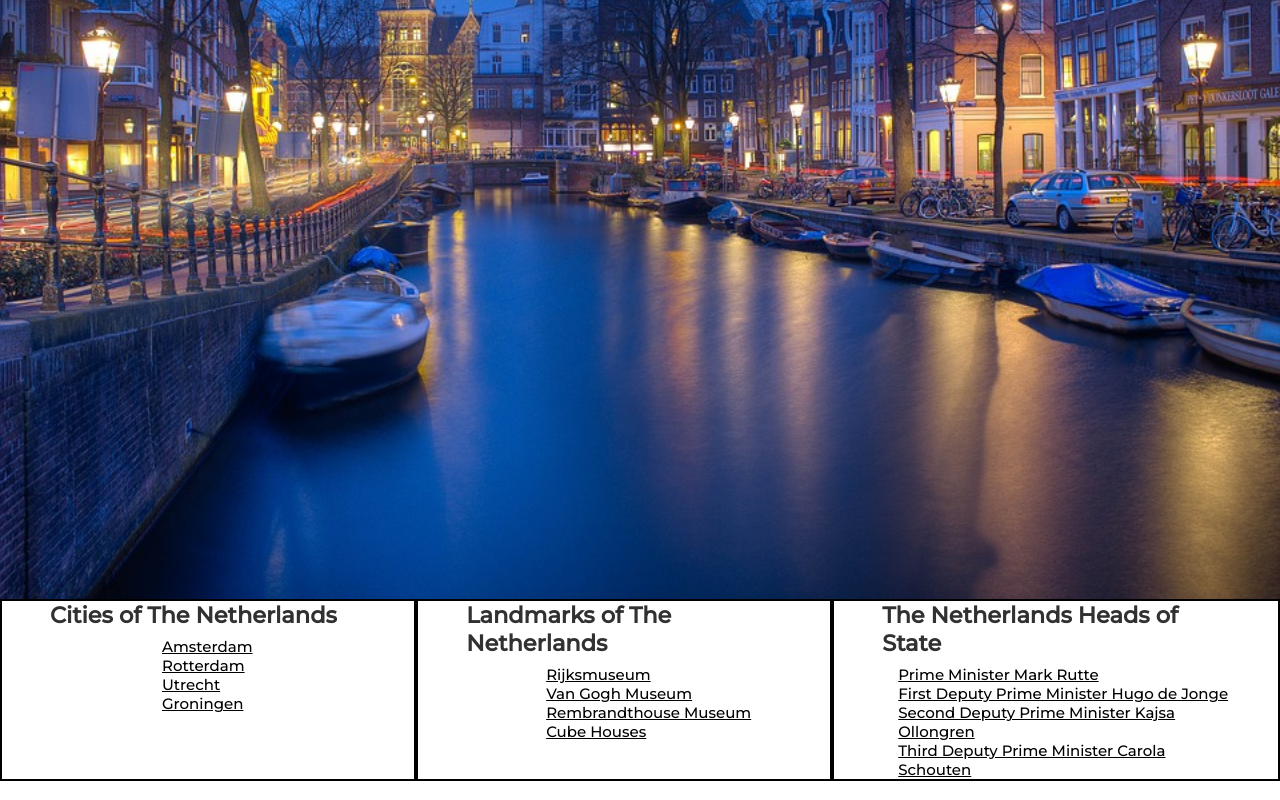
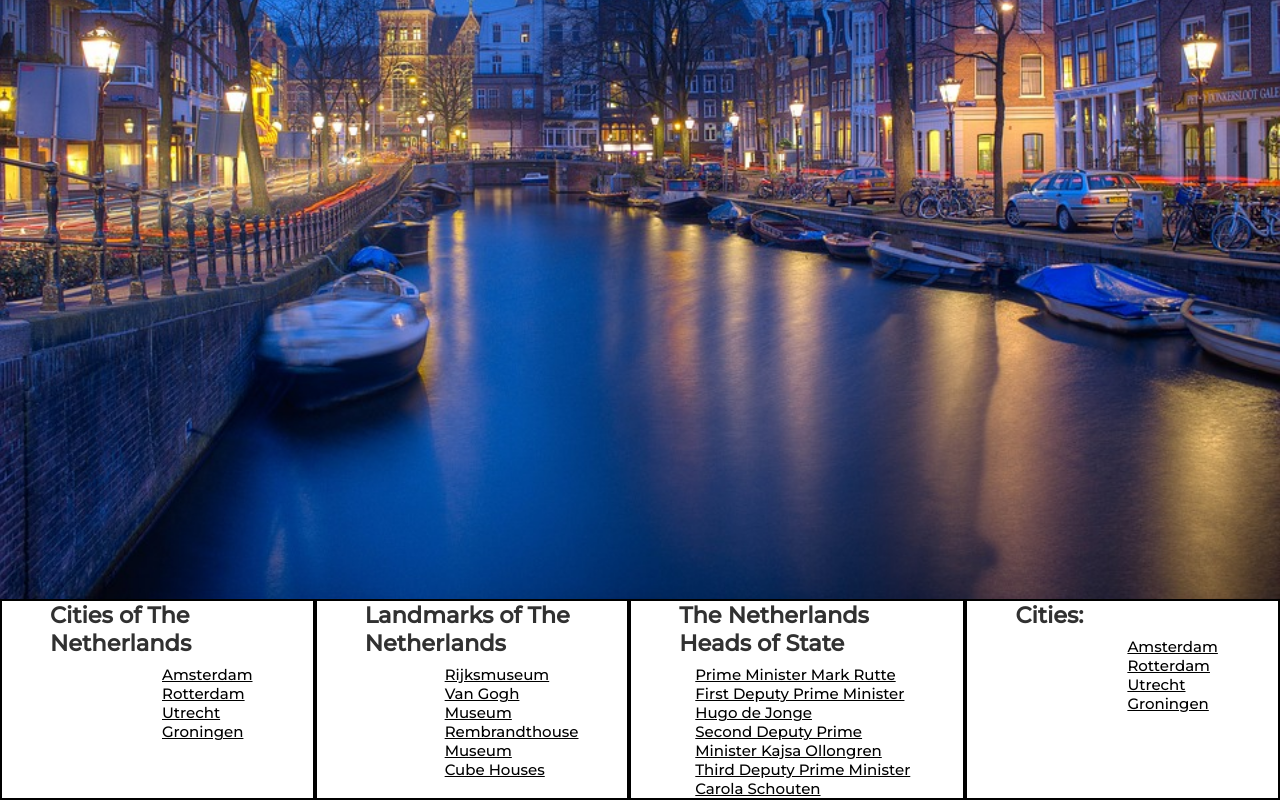
Before and after one commit to NSS-Day-Cohort-42/hello-world-haphazard-hobbits, a plain HTML site: page the-netherlands.html in a window 1280 px wide. Shown: the part 422-1222 px from the top of the page. Drawn offline with Linux system fonts and the light colour scheme.

Commit message:
added cities and fixed import link

```diff
--- /dev/null
+++ b/scripts/the-netherlands/Cities/CitiesDataProvider.js
@@ -0,0 +1,21 @@
+const cities = [
+  {
+    name: "Amsterdam",
+    link:
+      "https://www.amsterdam.info/",
+  },
+  {
+    name: "Rotterdam",
+    link: "https://en.rotterdam.info/",
+  },
+  {
+    name: "Utrecht",
+    link: "https://www.netherlands-tourism.com/utrecht-2/",
+  },
+  {
+    name: "Groningen",
+    link: "https://www.visitgroningen.nl/en",
+  },
+]
+
+export const useCities = () => cities.slice()
--- /dev/null
+++ b/scripts/the-netherlands/Cities/CitiesHTML.js
@@ -0,0 +1,7 @@
+export const citiesHTML = (city) => {
+  return `
+    <li class="city__item">
+      <a href="${city.link}">${city.name}</a>
+    </li>
+    `
+}
--- /dev/null
+++ b/scripts/the-netherlands/Cities/CitiesList.js
@@ -0,0 +1,19 @@
+import { citiesHTML } from "./CitiesHTML.js"
+import { useCities } from "./CitiesDataProvider.js"
+
+export const listCities = () => {
+  const targetContent = document.querySelector(".lists")
+
+  let allCitiesHTML = ""
+
+  for (let city of useCities()) {
+    allCitiesHTML += citiesHTML(city)
+  }
+
+  targetContent.innerHTML += `
+    <ul class="cities__list">
+      <h2>Cities:</h2>
+      ${allCitiesHTML}
+    </ul>
+  `
+}
--- /dev/null
+++ b/scripts/the-netherlands/main.js
@@ -0,0 +1,3 @@
+import { listCities } from "./Cities/CitiesList.js"
+
+listCities()
--- a/the-netherlands.html
+++ b/the-netherlands.html
@@ -89,6 +89,7 @@
             </article>
          </div>
       </main>
+      <script type="module" src="./scripts/the-netherlands/main.js"></script>
 </body>
 
 </html>
```
Also changed, not shown: scripts/the-netherlands/Landmarks/LandmarksDataProvider.js (added, +21 -0 lines), scripts/the-netherlands/HeadsOfState/HeadsOfStateDataProvider.js (added), scripts/the-netherlands/HeadsOfState/HeadsOfStateHTML.js (added), scripts/the-netherlands/HeadsOfState/HeadsOfStateList.js (added), scripts/the-netherlands/Landmarks/LandmarksHTML.js (added), scripts/the-netherlands/Landmarks/LandmarksList.js (added).
